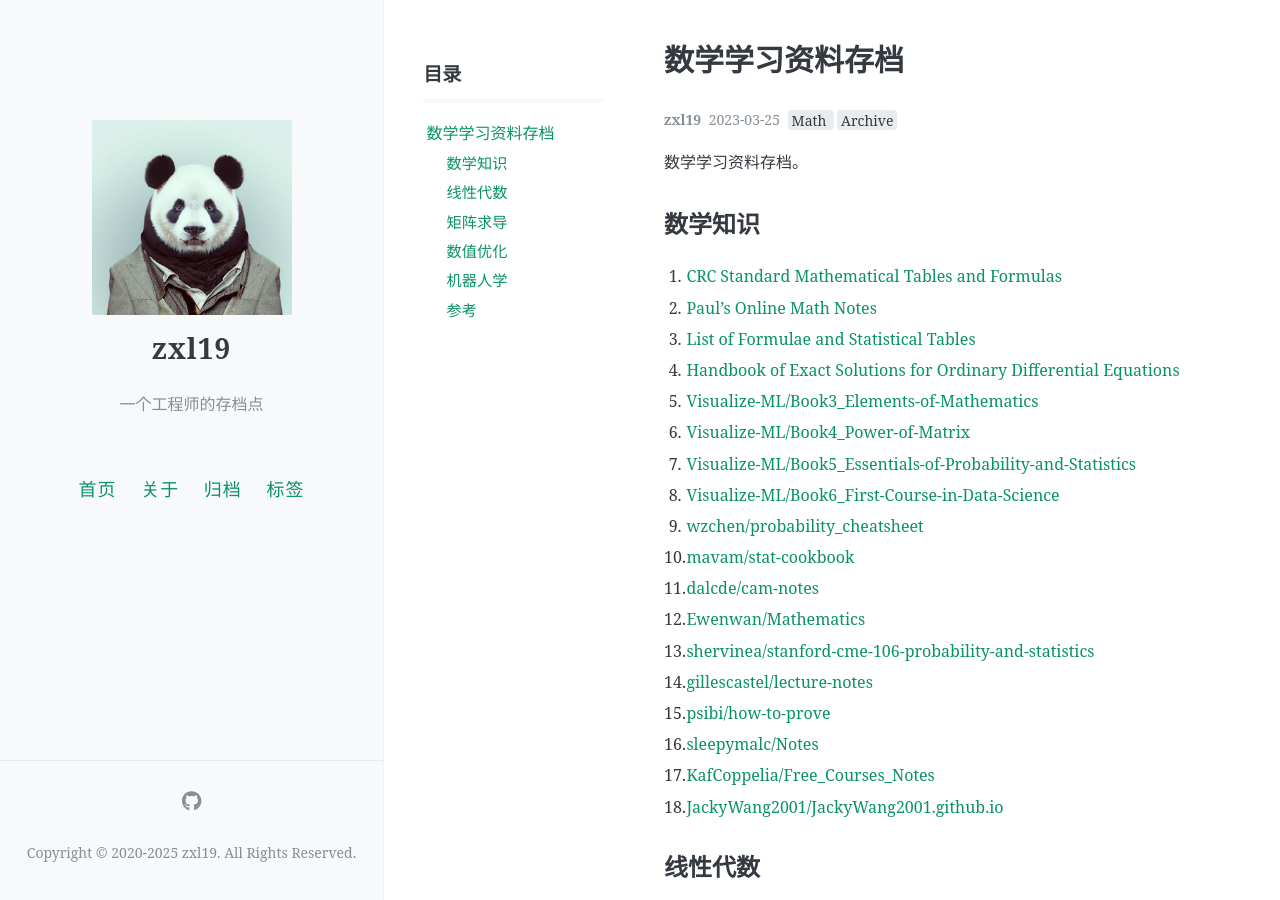
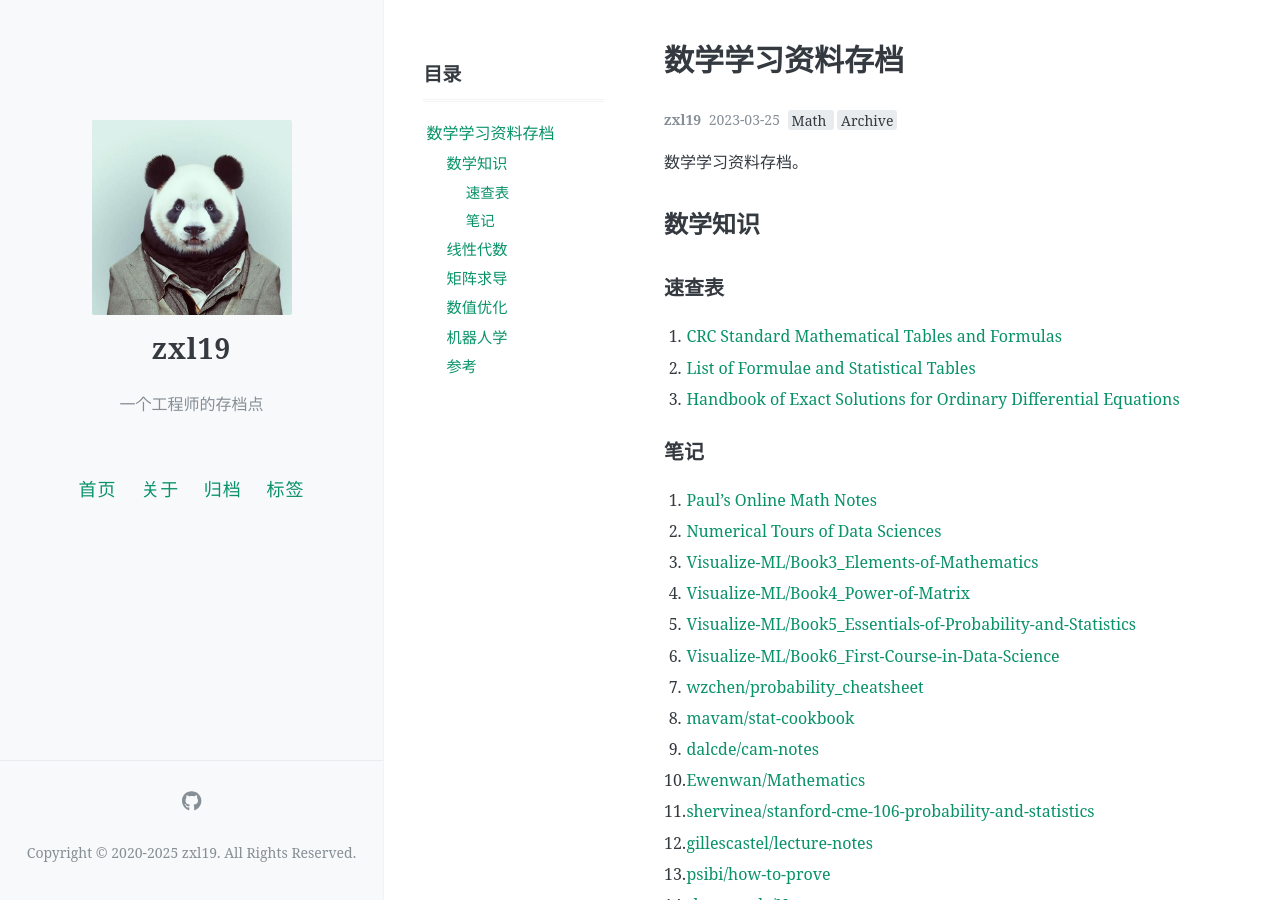
Before and after one commit to zxl19/zxl19.github.io, a Jekyll site: the page built from _posts/2023-03-25-math-material.md, in a window 1280 px wide and 900 px high. Built offline with Jekyll 4.4.1, drawn with Linux system fonts in a browser that asks for light colours; comment, search, counter and statistics services are not loaded.

Commit message:
Update Posts modified:   _posts/2020-06-08-meme-archive.md modified:   _posts/2020-06-10-matlab-tool.md modified:   _posts/2021-05-25-slam-tool.md modified:   _posts/2022-09-20-personal-blog.md modified:   _posts/2023-03-25-math-material.md

```diff
--- a/_posts/2023-03-25-math-material.md
+++ b/_posts/2023-03-25-math-material.md
@@ -15,24 +15,30 @@ pinned: false
 
 ## 数学知识
 
+### 速查表
+
 1. [CRC Standard Mathematical Tables and Formulas](https://www.softouch.on.ca/kb/data/CRC%20Standard%20Mathematical%20Tables%20and%20Formulas%2033E.pdf)
-2. [Paul's Online Math Notes](https://tutorial.math.lamar.edu)
-3. [List of Formulae and Statistical Tables](https://www.cambridgeinternational.org/Images/344616-list-of-formulae-and-statistical-tables.pdf)
-4. [Handbook of Exact Solutions for Ordinary Differential Equations](https://wms.mat.agh.edu.pl/~lusapa/pl/Polyanin_Zaitsev_ODE.pdf)
-5. [Visualize-ML/Book3_Elements-of-Mathematics](https://github.com/Visualize-ML/Book3_Elements-of-Mathematics)
-6. [Visualize-ML/Book4_Power-of-Matrix](https://github.com/Visualize-ML/Book4_Power-of-Matrix)
-7. [Visualize-ML/Book5_Essentials-of-Probability-and-Statistics](https://github.com/Visualize-ML/Book5_Essentials-of-Probability-and-Statistics)
-8. [Visualize-ML/Book6_First-Course-in-Data-Science](https://github.com/Visualize-ML/Book6_First-Course-in-Data-Science)
-9. [wzchen/probability_cheatsheet](https://github.com/wzchen/probability_cheatsheet)
-10. [mavam/stat-cookbook](https://github.com/mavam/stat-cookbook)
-11. [dalcde/cam-notes](https://github.com/dalcde/cam-notes)
-12. [Ewenwan/Mathematics](https://github.com/Ewenwan/Mathematics)
-13. [shervinea/stanford-cme-106-probability-and-statistics](https://github.com/shervinea/stanford-cme-106-probability-and-statistics)
-14. [gillescastel/lecture-notes](https://github.com/gillescastel/lecture-notes)
-15. [psibi/how-to-prove](https://github.com/psibi/how-to-prove)
-16. [sleepymalc/Notes](https://github.com/sleepymalc/Notes)
-17. [KafCoppelia/Free_Courses_Notes](https://github.com/KafCoppelia/Free_Courses_Notes)
-18. [JackyWang2001/JackyWang2001.github.io](https://github.com/JackyWang2001/JackyWang2001.github.io)
+2. [List of Formulae and Statistical Tables](https://www.cambridgeinternational.org/Images/344616-list-of-formulae-and-statistical-tables.pdf)
+3. [Handbook of Exact Solutions for Ordinary Differential Equations](https://wms.mat.agh.edu.pl/~lusapa/pl/Polyanin_Zaitsev_ODE.pdf)
+
+### 笔记
+
+1. [Paul's Online Math Notes](https://tutorial.math.lamar.edu)
+2. [Numerical Tours of Data Sciences](https://www.numerical-tours.com)
+3. [Visualize-ML/Book3_Elements-of-Mathematics](https://github.com/Visualize-ML/Book3_Elements-of-Mathematics)
+4. [Visualize-ML/Book4_Power-of-Matrix](https://github.com/Visualize-ML/Book4_Power-of-Matrix)
+5. [Visualize-ML/Book5_Essentials-of-Probability-and-Statistics](https://github.com/Visualize-ML/Book5_Essentials-of-Probability-and-Statistics)
+6. [Visualize-ML/Book6_First-Course-in-Data-Science](https://github.com/Visualize-ML/Book6_First-Course-in-Data-Science)
+7. [wzchen/probability_cheatsheet](https://github.com/wzchen/probability_cheatsheet)
+8. [mavam/stat-cookbook](https://github.com/mavam/stat-cookbook)
+9. [dalcde/cam-notes](https://github.com/dalcde/cam-notes)
+10. [Ewenwan/Mathematics](https://github.com/Ewenwan/Mathematics)
+11. [shervinea/stanford-cme-106-probability-and-statistics](https://github.com/shervinea/stanford-cme-106-probability-and-statistics)
+12. [gillescastel/lecture-notes](https://github.com/gillescastel/lecture-notes)
+13. [psibi/how-to-prove](https://github.com/psibi/how-to-prove)
+14. [sleepymalc/Notes](https://github.com/sleepymalc/Notes)
+15. [KafCoppelia/Free_Courses_Notes](https://github.com/KafCoppelia/Free_Courses_Notes)
+16. [JackyWang2001/JackyWang2001.github.io](https://github.com/JackyWang2001/JackyWang2001.github.io)
 
 ## 线性代数
 
```
Also changed, not shown: _posts/2020-06-08-meme-archive.md (+6 -0 lines), _posts/2020-06-10-matlab-tool.md (+9 -4 lines), _posts/2021-05-25-slam-tool.md (+3 -2 lines), _posts/2022-09-20-personal-blog.md (+8 -7 lines).
